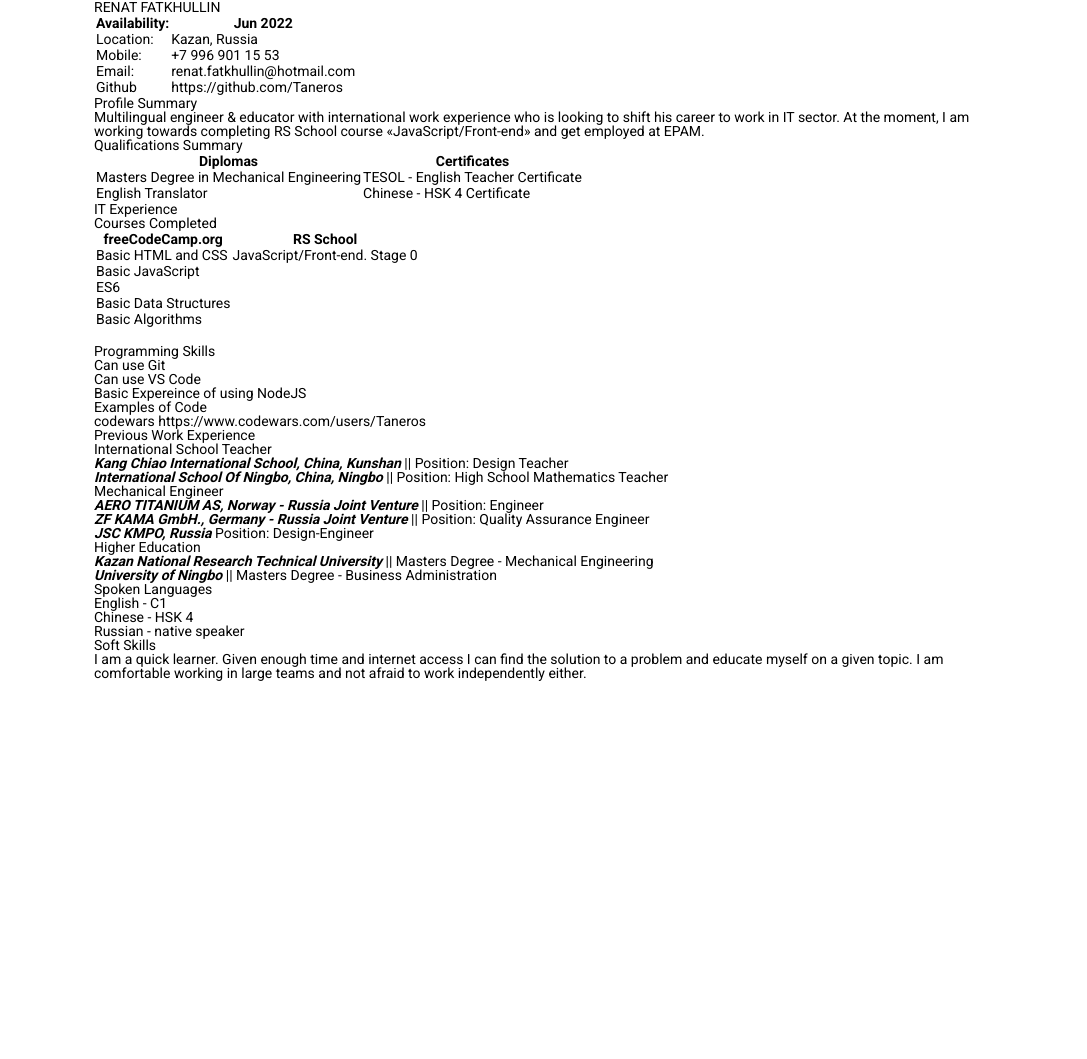
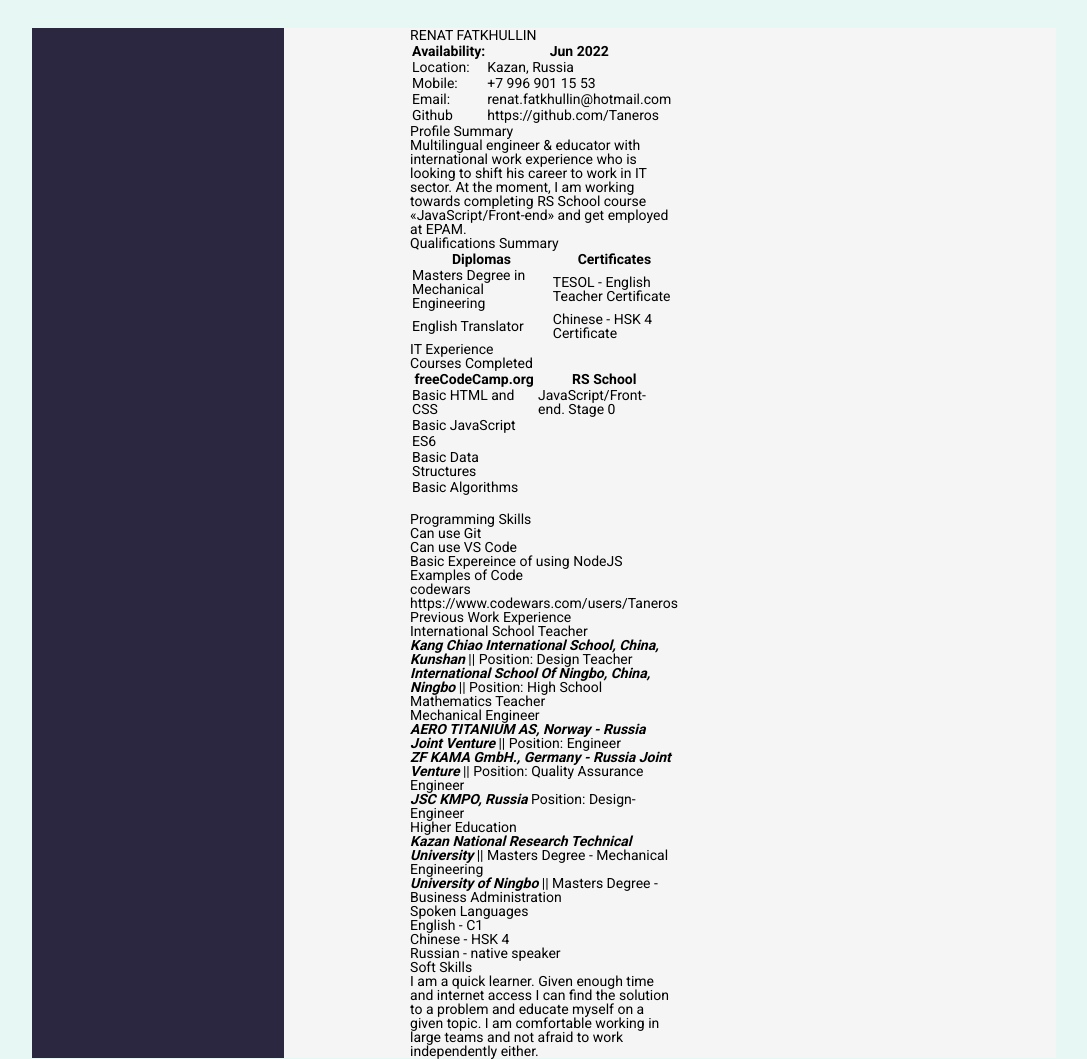
Before and after one commit to Taneros/rsschool-cv-stage0, a plain HTML site: page index.html in a window 1280 px wide. Shown: the whole page, without its empty margins (96-1183 px from the left). Before the commit the page ends 800 px from the top, so only its background shows below. Drawn offline with Linux system fonts and the light colour scheme; files whose address does not match are found by name.

Commit message:
refactor: change html css add img

```diff
--- a/css/style.css
+++ b/css/style.css
@@ -3,7 +3,30 @@
 
 body {
     font-family: 'Roboto', sans-serif;
+    background-color: #E7F7F4;
 }
+
+.main__content {
+    min-height: 100vh;
+    width: 80%;
+    margin: 2em auto;
+    background-color: whitesmoke;
+    display: grid;
+    grid-template-columns: repeat(7, 1fr);
+}
+
+.left__section {
+    grid-column: span 2;
+    height: 100%;
+    background-color: #2B2741;
+}
+
+.right__section {
+    grid-column: span 5;
+    height: 100%;
+    background-color: thistle;
+}
+
 
 .wrapper {
 	min-height: 100%;
--- a/index.html
+++ b/index.html
@@ -3,13 +3,26 @@
 
 <head>
     <meta charset="UTF-8">
+    <meta name="viewport" content="width=device-width, initial-scale=1.0">
     <link rel="stylesheet" href="css/style.css">
     <title>CV RENAT FATKHULLIN</title>
+    <link rel="preconnect" href="https://fonts.googleapis.com">
+    <link rel="preconnect" href="https://fonts.gstatic.com" crossorigin>
+    <link href="https://fonts.googleapis.com/css2?family=Lato:wght@100;300;400;700&display=swap" rel="stylesheet">
+    <link rel="stylesheet" href="https://cdnjs.cloudflare.com/ajax/libs/font-awesome/4.7.0/css/font-awesome.min.css">
+
 </head>
 
 <body>
-    <div class="wrapper">
-        <div class="content">
+    <main class="main__content">
+        <section class="left__section"></section>
+        <div class="left__profile">
+            <div class="left__profile-img">
+                <img src="" alt="">
+            </div>
+        </div>
+        <div class="">
+            <div class="">
                 <h1>RENAT FATKHULLIN</h1>
                 <table>
                     <thead>
@@ -39,7 +52,8 @@
                 </table>
 
                 <h2>Profile Summary</h2>
-            <p>Multilingual engineer &amp; educator with international work experience who is looking to shift his career to work in IT sector. At the moment, I am working towards completing RS School
+                <p>Multilingual engineer &amp; educator with international work experience who is looking to shift his career to work in IT sector. At the moment, I am working towards completing RS
+                    School
                     course «JavaScript/Front-end» and get employed at EPAM.</p>
 
                 <h2>Qualifications Summary</h2>
@@ -173,6 +187,11 @@
                     work independently either.</p>
             </div>
         </div>
+        <section class="right__section"></section>
+    </main>
+
+
+
 
 </body>
 
```
Also changed, not shown: img/Profile photo.jpg (added). Lines whose indentation alone changed are shown as unchanged.
